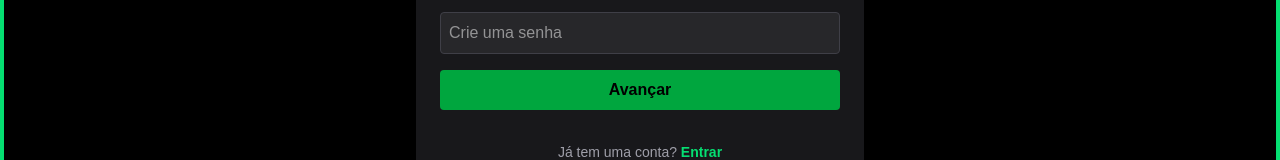
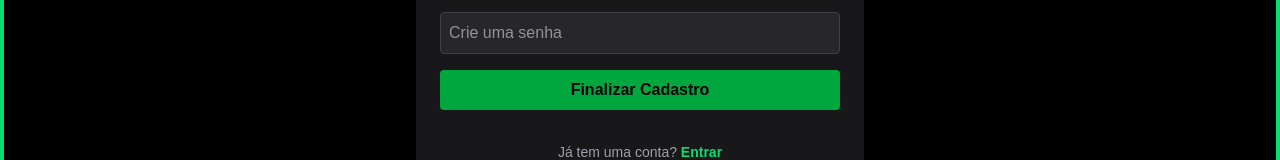
Before and after one commit to TheMindyz/mindyz-web, a Next.js app: page / in a window 1280 px wide. Both pictures are taken after a click on the button "Entrar com convite / Pedir acesso". Shown: the part 477-637 px from the top of the page. Built offline with nearby package versions, Linux system fonts and the light colour scheme.

Commit message:
atualização

```diff
--- a/src/app/page.tsx
+++ b/src/app/page.tsx
@@ -152,13 +152,21 @@ const handleChange = (index: number, value: number) => {
     <input type="email" placeholder="Digite seu email" value={email} onChange={(e) => setEmail(e.target.value)} className="w-full p-2 rounded bg-zinc-800 text-white border border-zinc-700" />
     <input type="date" value={dataNascimento} onChange={(e) => setDataNascimento(e.target.value)} className="w-full p-2 rounded bg-zinc-800 text-white border border-zinc-700" />
     <input type="password" placeholder="Crie uma senha" value={senha} onChange={(e) => setSenha(e.target.value)} className="w-full p-2 rounded bg-zinc-800 text-white border border-zinc-700" />
-    <button onClick={() => nome.trim() !== '' && setStep('termos')} className="bg-green-600 hover:bg-green-700 text-black font-bold py-2 w-full rounded transition">
-      Avançar
+    <button
+      onClick={() => {
+        if (nome.trim() && cpf.trim() && email.trim() && senha.trim()) {
+          // Aqui você pode também fazer a chamada para enviar os dados ao backend
+          setStep('aguardandoaprovacao');
+        }
+      }}
+      className="bg-green-600 hover:bg-green-700 text-black font-bold py-2 w-full rounded transition"
+    >
+      Finalizar Cadastro
     </button>
     <p className="text-center text-sm text-zinc-400 mt-4">
       Já tem uma conta?{' '}
       <button
-        onClick={() => setStep('aguardandoaprovacao')}
+        onClick={() => setStep('login')}
         className="text-green-400 hover:underline font-semibold"
       >
         Entrar
@@ -166,6 +174,7 @@ const handleChange = (index: number, value: number) => {
     </p>
   </section>
 )}
+
 
 {step === 'aguardandoaprovacao' && (
   <section className="w-full max-w-md space-y-6 bg-zinc-900 p-6 rounded-xl shadow-xl text-center">
```
